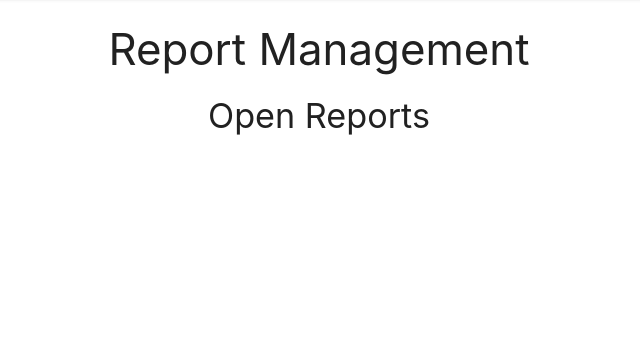
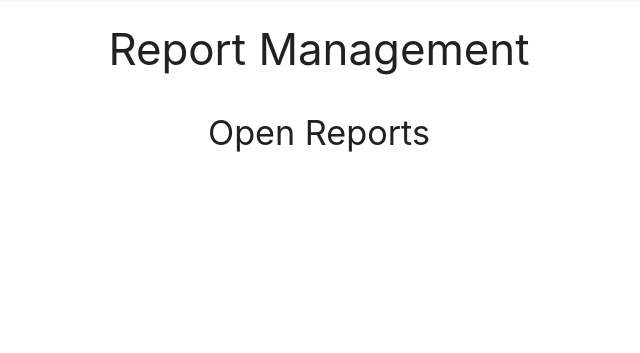
Before and after one commit to DHayes23/Flashcards, a Flask app: page /report_management in a window 1280 px wide. Shown: the part 67-420 px from the top of the page, without its empty margins (321-961 px from the left). Run offline with Flask 2, Linux system fonts and the light colour scheme; the visitor is signed in with stand-in values (Sample User, id 1); data that the repository does not hold is empty; some libraries are stand-ins or nearby versions.

Commit message:
Add extra spacing to report elements

```diff
--- a/templates/report_management.html
+++ b/templates/report_management.html
@@ -5,7 +5,7 @@
 
 <section class="container">
     <h3 class="center-align">Report Management</h3>
-    <h4 class="center-align">Open Reports</h4>
+    <h4 class="center-align form-sub-heading">Open Reports</h4>
     <ul class="collapsible popout">
         {% for report in reports %}
         {% if report.report_closed != "true" %}
@@ -88,6 +88,7 @@
                       </div>
                 </div>
                 <div class="row">Report created on: {{ report.report_date }}</div>
+                <br>
                 <div class="row">
                     <div class="col s6 m4 offset-m2 center-align">
                         <a href="{{ url_for('edit_deck', deck_id=report.deck_id) }}"
```
